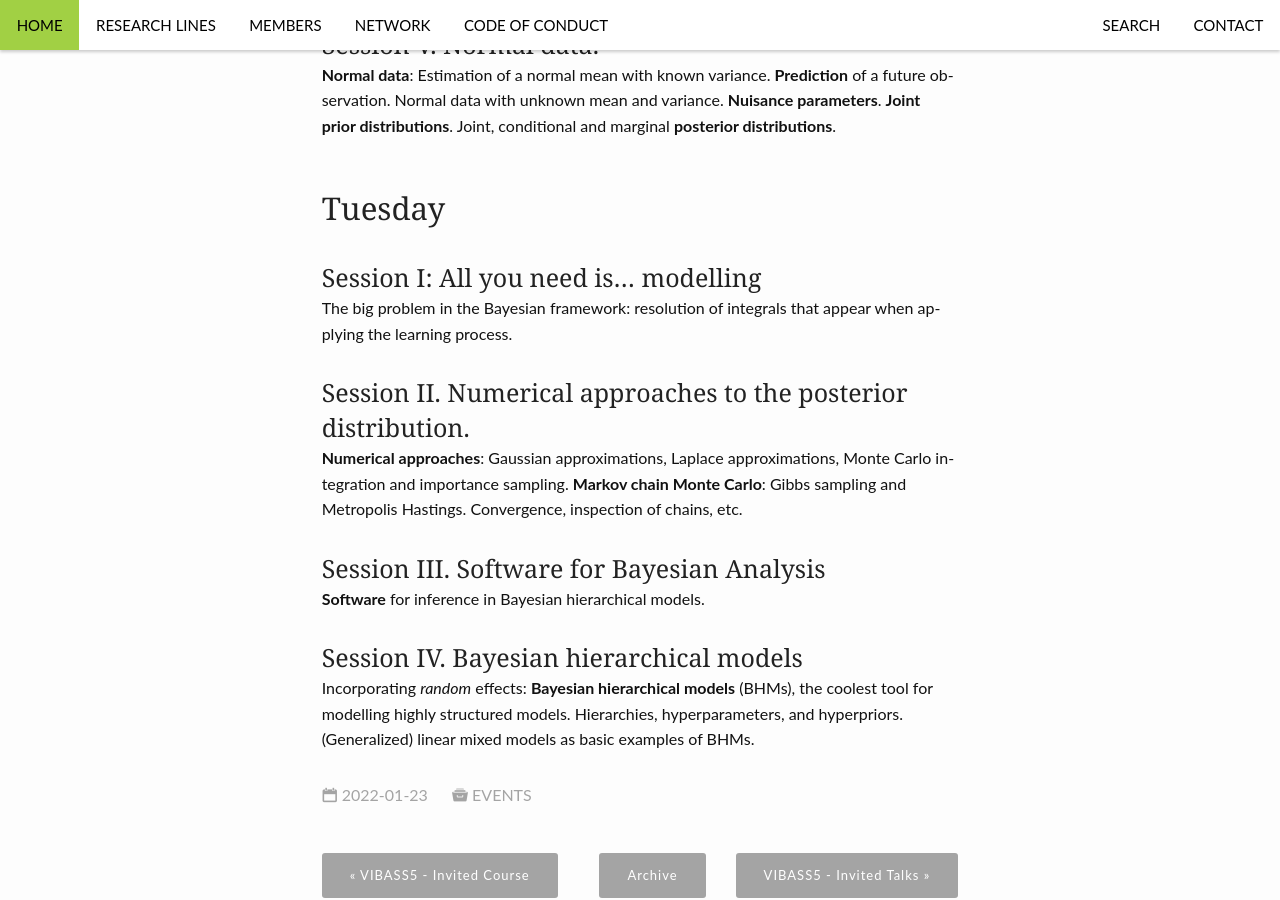
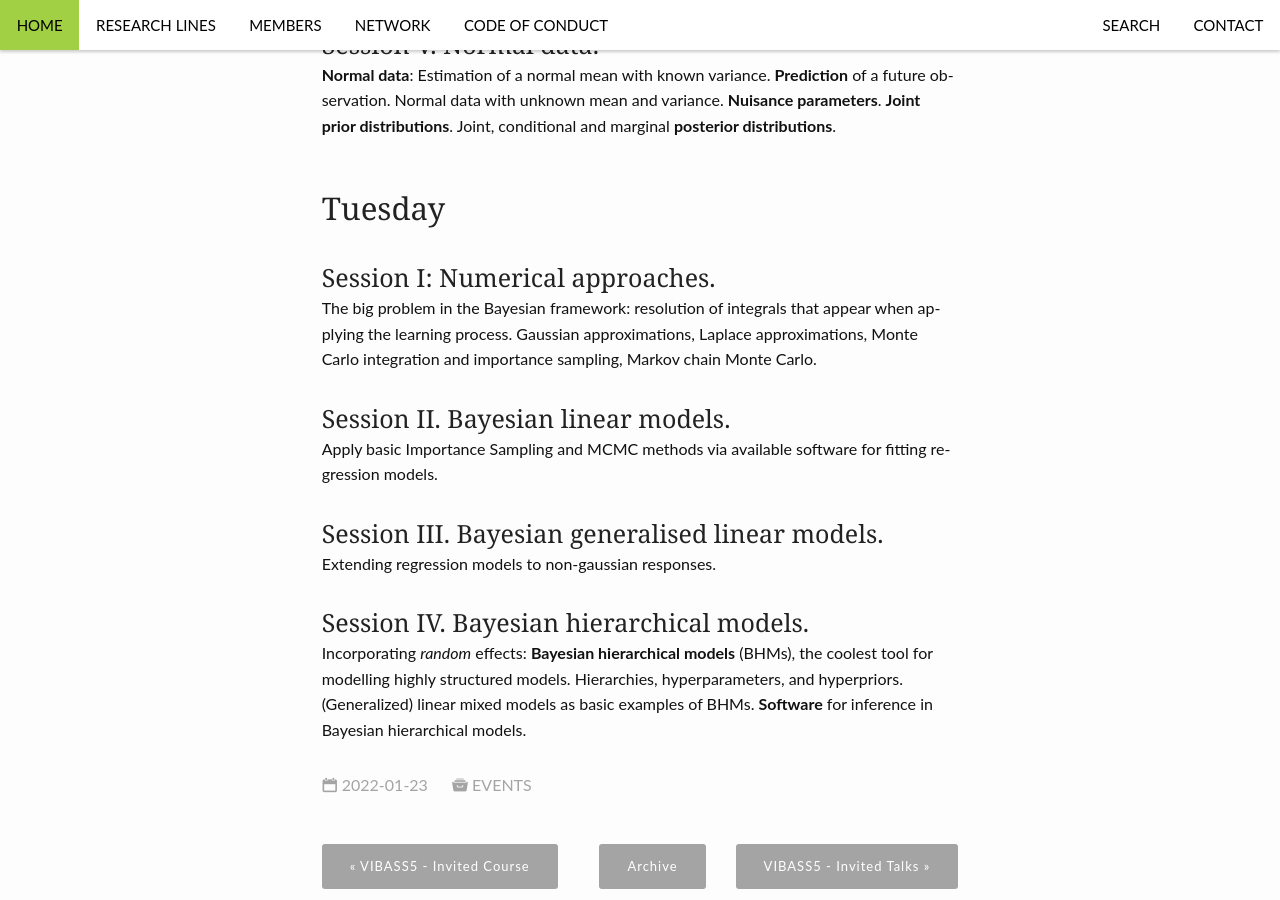
Before and after one commit to VABAR/VABAR.github.io, a Jekyll site: the page built from _posts/events/2022-01-23-vibass5/2022-01-23-vibass5-intro.md, in a window 1280 px wide and 900 px high, scrolled down 1286 px. Built offline with Jekyll 4.4.1, drawn with Linux system fonts in a browser that asks for light colours.

Commit message:
VIBASS5: Update schedule and program.

```diff
--- a/_posts/events/2022-01-23-vibass5/2022-01-23-vibass5-intro.md
+++ b/_posts/events/2022-01-23-vibass5/2022-01-23-vibass5-intro.md
@@ -51,21 +51,21 @@ __posterior distributions__.
 
 ## Tuesday
 
-### Session I: All you need is... modelling
+### Session I: Numerical approaches.
 
 The big problem in the Bayesian framework: resolution of integrals that appear when applying the learning process.
+Gaussian approximations, Laplace approximations, Monte Carlo integration and importance sampling, Markov chain Monte Carlo.
 
 
-### Session II. Numerical approaches to the posterior distribution.
+### Session II. Bayesian linear models.
 
-__Numerical approaches__: Gaussian approximations, Laplace approximations, Monte Carlo integration and importance sampling. __Markov chain Monte Carlo__: Gibbs sampling and Metropolis Hastings. Convergence, inspection of chains,
-etc.
+Apply basic Importance Sampling and MCMC methods via available software for fitting regression models.
 
-### Session III. Software for Bayesian Analysis
+### Session III. Bayesian generalised linear models.
 
-__Software__ for inference in Bayesian hierarchical models.
+Extending regression models to non-gaussian responses.
 
-
-### Session IV. Bayesian hierarchical models
+### Session IV. Bayesian hierarchical models.
 
 Incorporating _random_ effects: __Bayesian hierarchical models__ (BHMs), the coolest tool for modelling highly structured models. Hierarchies, hyperparameters, and hyperpriors. (Generalized) linear mixed models as basic examples of BHMs.
+__Software__ for inference in Bayesian hierarchical models.
```
Also changed, not shown: _posts/events/2022-01-23-vibass5/2022-01-23-vibass5.md (+5 -5 lines), assets/vibass5/schedule.png.
